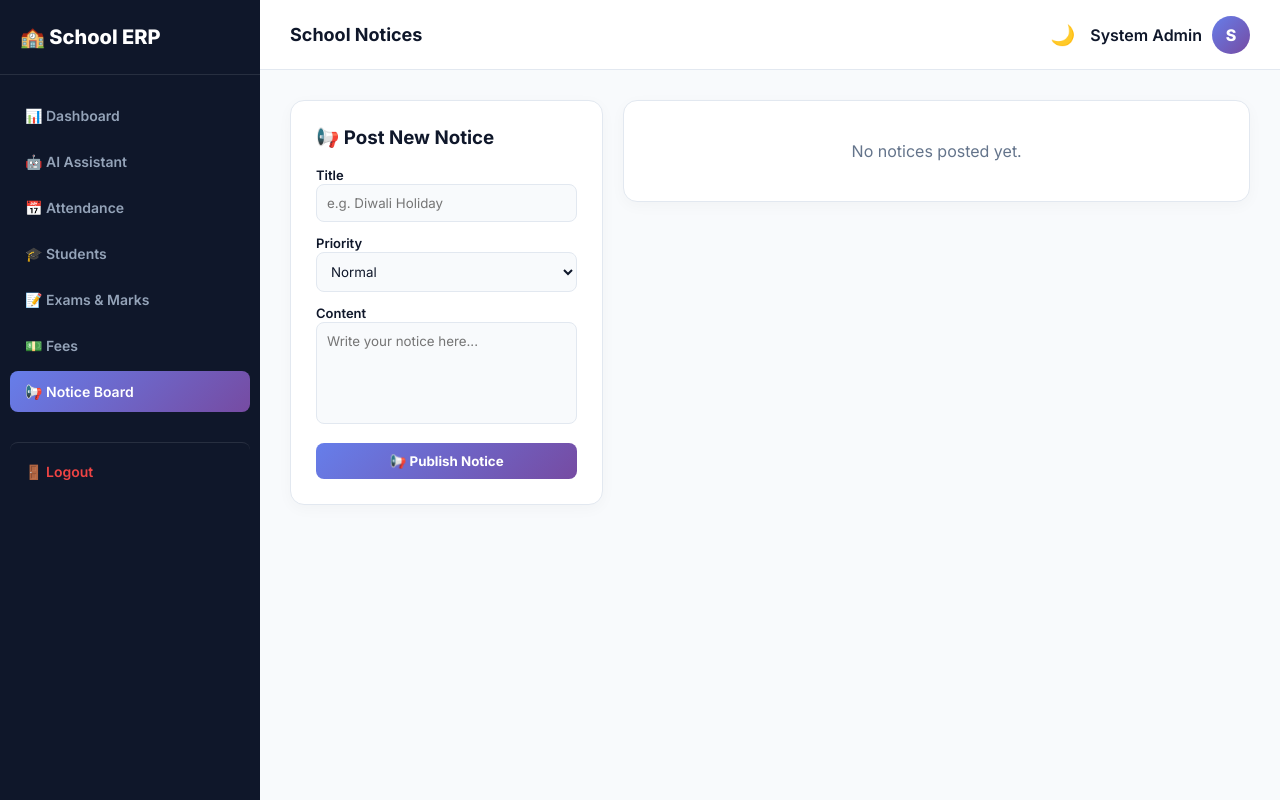
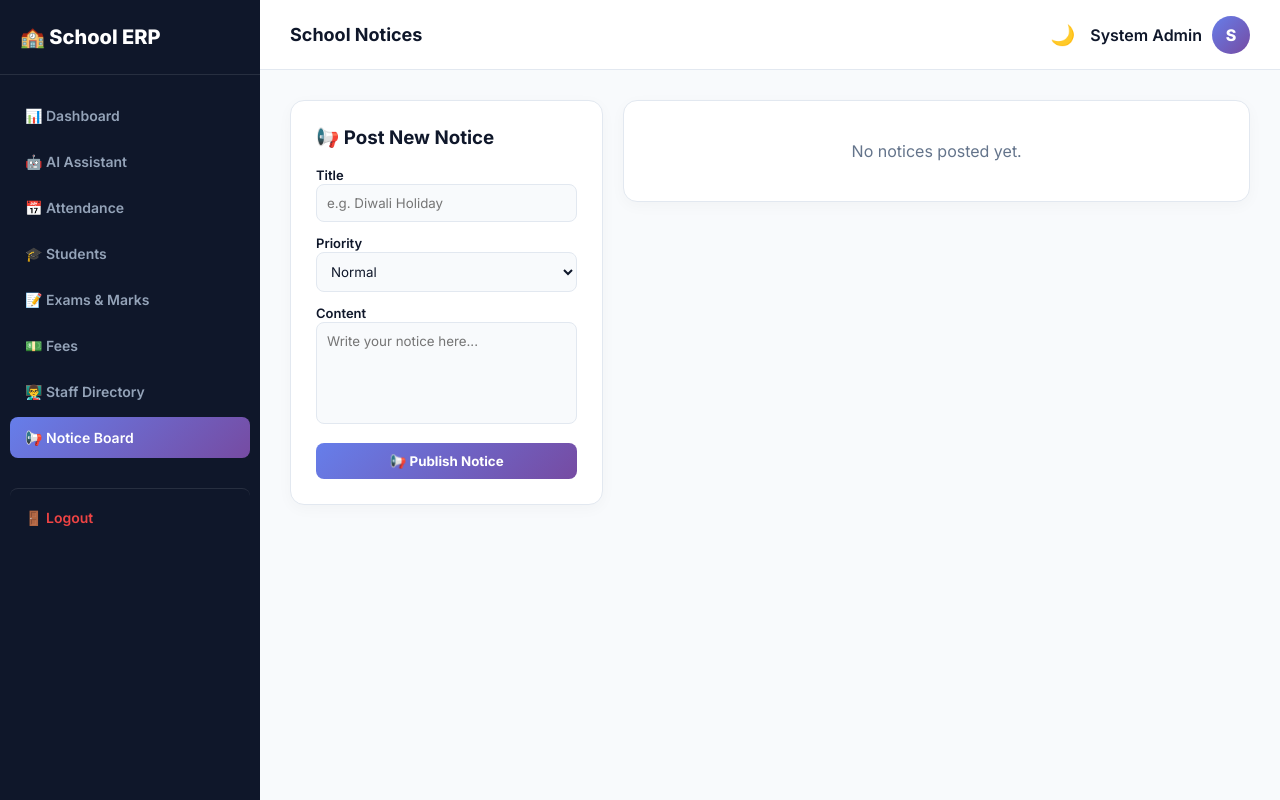
Before and after one commit to amankum500-max/School-mangement-, a Flask app: page /notices in a window 1280 px wide. Run offline with Flask 3, Linux system fonts and the light colour scheme; the visitor is signed in with stand-in values (Sample User, id 1); data that the repository does not hold is empty; some libraries are stand-ins or nearby versions.

Commit message:
Add Staff Directory link to navigation

```diff
--- a/templates/shared/base.html
+++ b/templates/shared/base.html
@@ -45,6 +45,7 @@
       <a href="/students" class="{% if '/students' in request.path %}active{% endif %}">🎓 Students</a>
       <a href="/result" class="{% if '/result' in request.path or '/report-card' in request.path %}active{% endif %}">📝 Exams & Marks</a>
       <a href="/fees" class="{% if '/fees' in request.path %}active{% endif %}">💵 Fees</a>
+      <a href="/staff" class="{% if '/staff' in request.path %}active{% endif %}">👨‍🏫 Staff Directory</a>
       <a href="/notices" class="{% if '/notices' in request.path %}active{% endif %}">📢 Notice Board</a>
       <a href="/logout" style="color: #ef4444; margin-top: 30px; border-top: 1px solid rgba(255,255,255,0.1); padding-top: 20px;">🚪 Logout</a>
     </nav>
```
